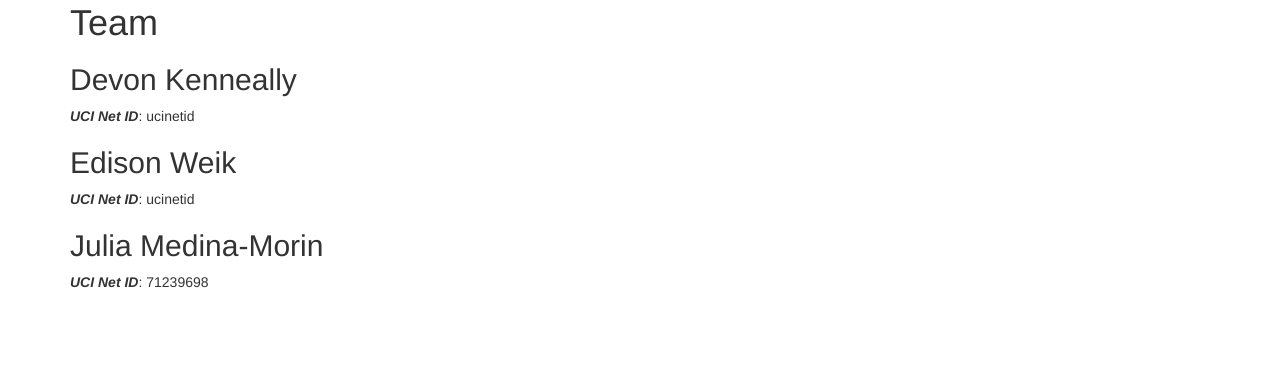
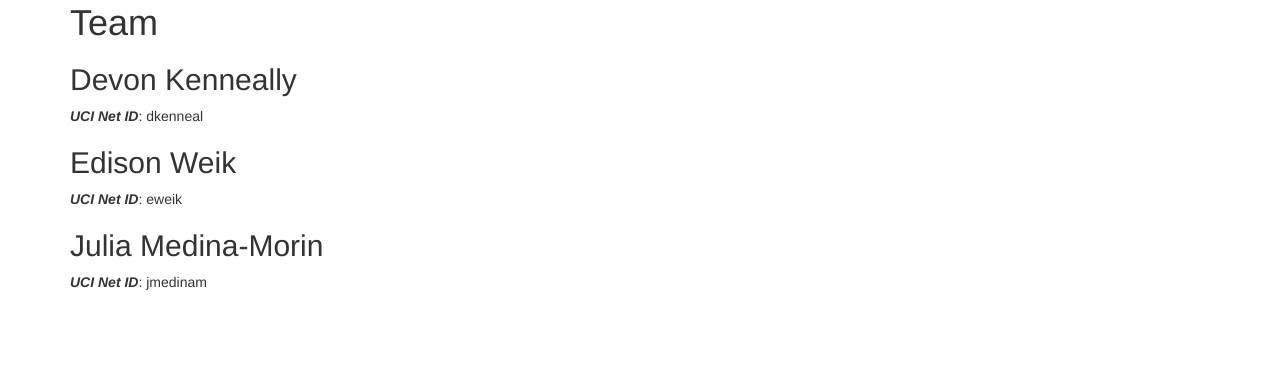
Before and after one commit to becamorin20/Group-16, a Jekyll site: the page built from docs/team.md, in a window 1280 px wide. Shown: the part 170-549 px from the top of the page. Built offline with Jekyll 4.4.1, drawn with Linux system fonts in a browser that asks for light colours.

Commit message:
Update team.md

```diff
--- a/docs/team.md
+++ b/docs/team.md
@@ -7,10 +7,10 @@
 
 
 ## Devon Kenneally
-***UCI Net ID***: ucinetid
+***UCI Net ID***: dkenneal
 
 ## Edison Weik
-***UCI Net ID***: ucinetid
+***UCI Net ID***: eweik
 
 ## Julia Medina-Morin
-***UCI Net ID***: 71239698
+***UCI Net ID***: jmedinam
```
